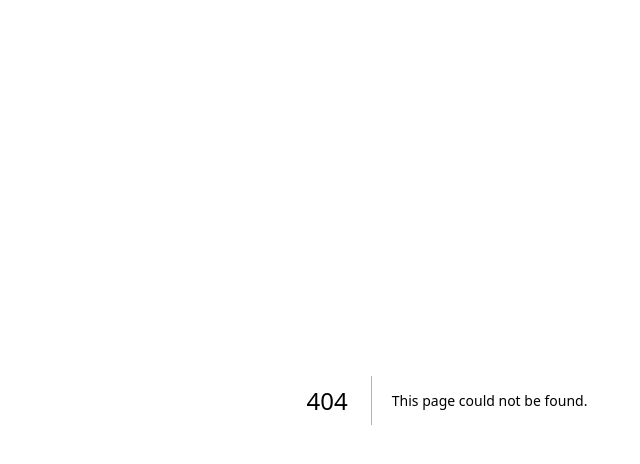
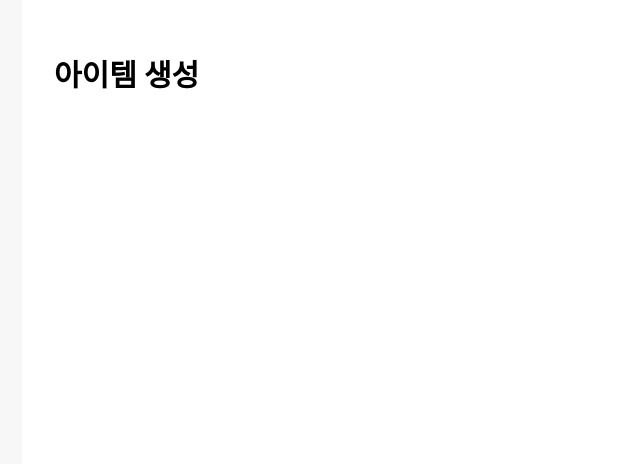
Before and after one commit to uju-in/lime-frontend, a Next.js app: page /items/add-item in a window 1280 px wide. Before the commit this address had no page. Shown: the top 464 px of the page, without its empty margins (193-833 px from the left). Built offline with nearby package versions, Linux system fonts and the light colour scheme.

Commit message:
feat: 아이템 등록 페이지 추가

```diff
--- /dev/null
+++ b/src/app/(route)/items/add-item/page.tsx
@@ -0,0 +1,9 @@
+export default function AddItemPage() {
+  return (
+    <section className="w-[850px] flex-col bg-white px-8">
+      <div className="flex flex h-[150px] items-center">
+        <h1 className="text-3xl font-bold">아이템 생성</h1>
+      </div>
+    </section>
+  )
+}
```
